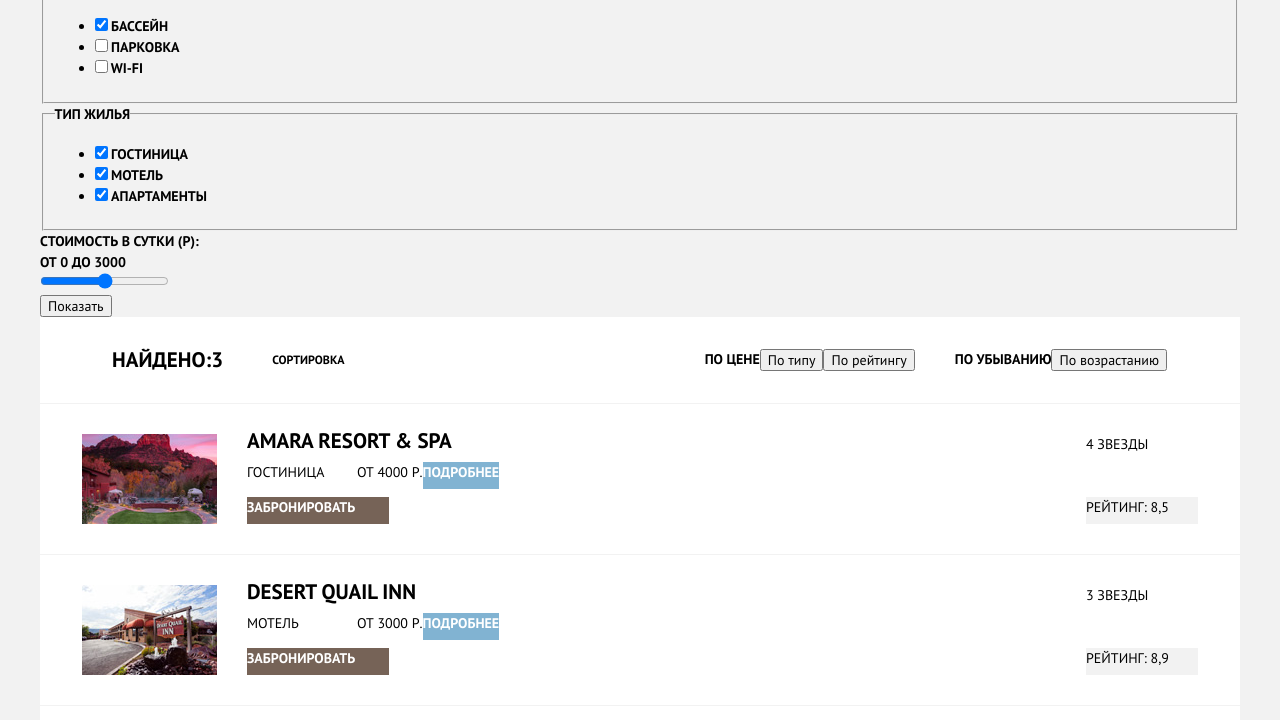
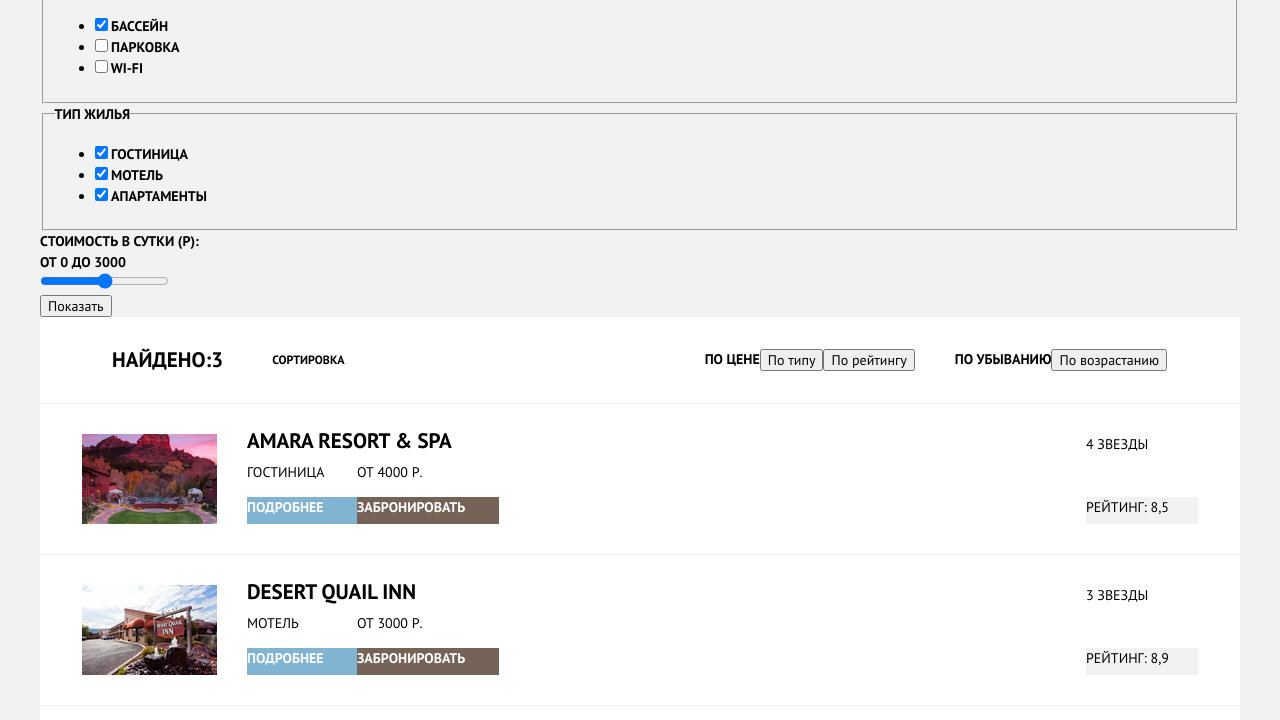
Before and after one commit to devgen124/219350-sedona-24, a plain HTML site: page hotels.html in a window 1280 px wide. Shown: the part 80-800 px from the top of the page. Drawn offline with Linux system fonts and the light colour scheme.

Commit message:
Update style.css

```diff
--- a/css/style.css
+++ b/css/style.css
@@ -436,7 +436,7 @@ a {
 }
 
 .hotel-info .link-about {
-  width: : 110px;
+  width: 110px;
   background-color: rgba(129, 179, 210, 1);
 }
 
```
